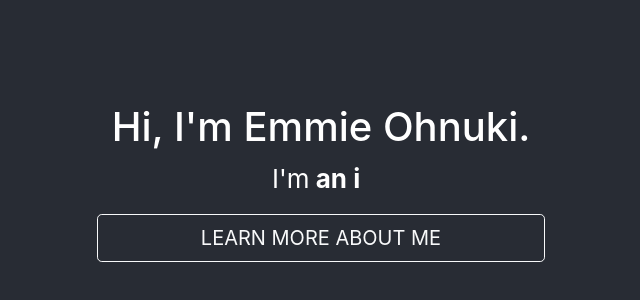
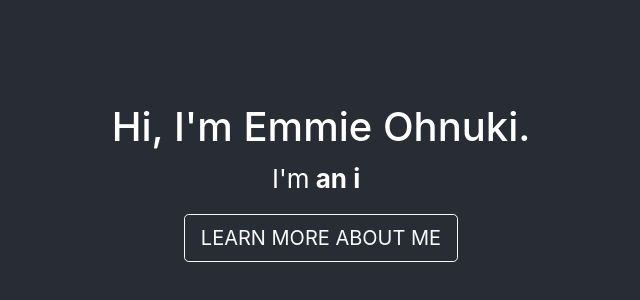
Before and after one commit to emaohn/my-website, a React (Create React App) app: page / in a window 1280 px wide. Shown: the part 218-518 px from the top of the page, without its empty margins (319-959 px from the left). Built offline with nearby package versions, Linux system fonts and the light colour scheme.

Commit message:
refactor + bootstrap

```diff
--- a/src/components/Intro.js
+++ b/src/components/Intro.js
@@ -1,12 +1,13 @@
 import React from 'react';
 import Typical from 'react-typical';
-import { Button } from 'react-bootstrap';
+import { Button, Container, Row, Col} from 'react-bootstrap';
 
 export default function Intro() {
     return (
         <div>
-            <div class='row'>
-                <div class='col'>
+            <Container>
+                <Row>
+                    <Col>
                         <h1>Hi, I'm Emmie Ohnuki.</h1>
                         <p>
                             I'm
@@ -20,11 +21,14 @@ export default function Intro() {
                                 ' a photographer.', 1000]}
                             />
                         </p>
-                </div>
-            </div>
-            <div class='row'>
-                <Button variant="outline-light" size='lg' block>LEARN MORE ABOUT ME</Button>{' '}
-            </div>
+                    </Col>
+                </Row>
+                <Row>
+                    <Col>
+                        <Button variant="outline-light" size='lg'>LEARN MORE ABOUT ME</Button>{' '}
+                    </Col>
+                </Row>
+            </Container>
         </div>
     )
 }
```
Lines whose indentation alone changed are shown as unchanged.
